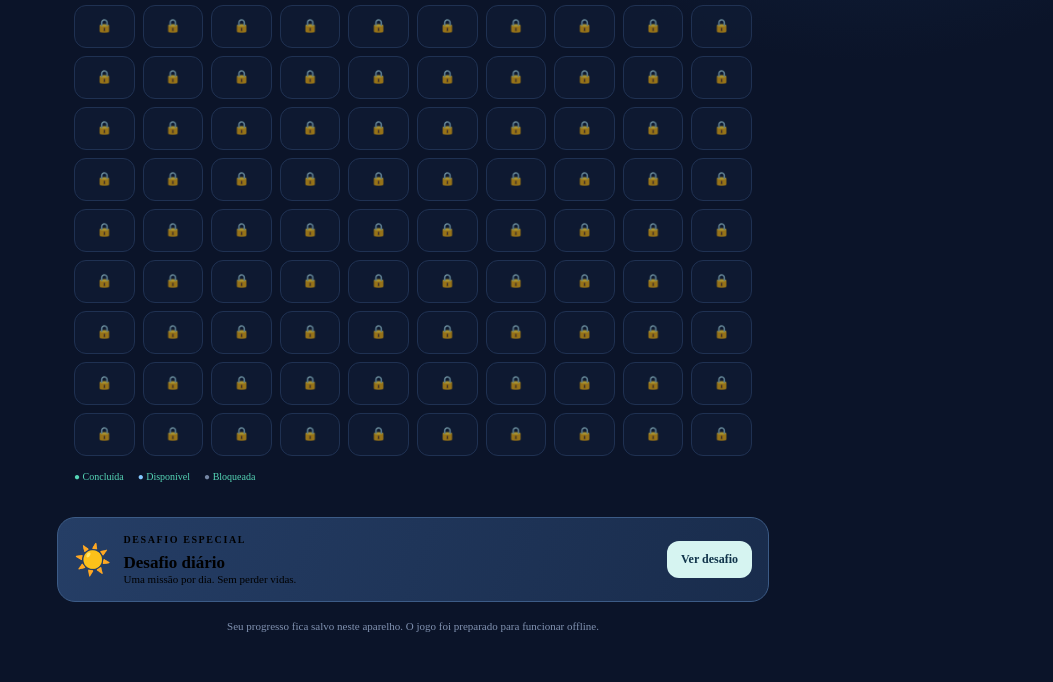
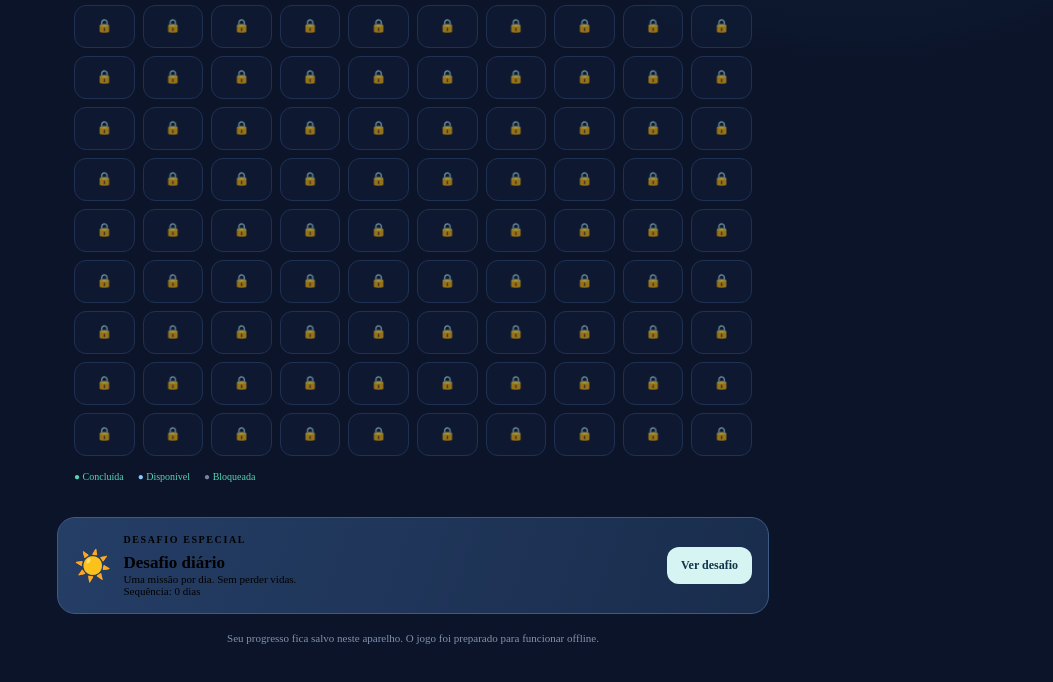
Before and after one commit to acrioinnovation-alt/acrio-zip-builder, a plain HTML site: page projetos/desafio-logico/app/index.html in a window 1280 px wide. Shown: the part 556-1238 px from the top of the page, without its empty margins (227-1280 px from the left). Drawn offline with Linux system fonts and the light colour scheme.

```diff
--- a/projetos/desafio-logico/app/index.html
+++ b/projetos/desafio-logico/app/index.html
@@ -46,7 +46,7 @@
 
       <section class="daily-card">
         <div class="daily-icon">☀️</div>
-        <div class="daily-copy"><p class="eyebrow" data-i18n="dailyEyebrow">DESAFIO ESPECIAL</p><h2 data-i18n="dailyTitle">Desafio diário</h2><p class="muted" data-i18n="dailyText">Uma missão por dia. Sem perder vidas.</p></div>
+        <div class="daily-copy"><p class="eyebrow" data-i18n="dailyEyebrow">DESAFIO ESPECIAL</p><h2 data-i18n="dailyTitle">Desafio diário</h2><p class="muted" data-i18n="dailyText">Uma missão por dia. Sem perder vidas.</p><p class="muted" id="daily-streak">Sequência: 0 dias</p></div>
         <button class="secondary-button" id="daily-open" data-i18n="dailyButton">Ver desafio</button>
       </section>
       <p class="footer-note" data-i18n="offlineNote">Seu progresso fica salvo neste aparelho. O jogo foi preparado para funcionar offline.</p>
```
